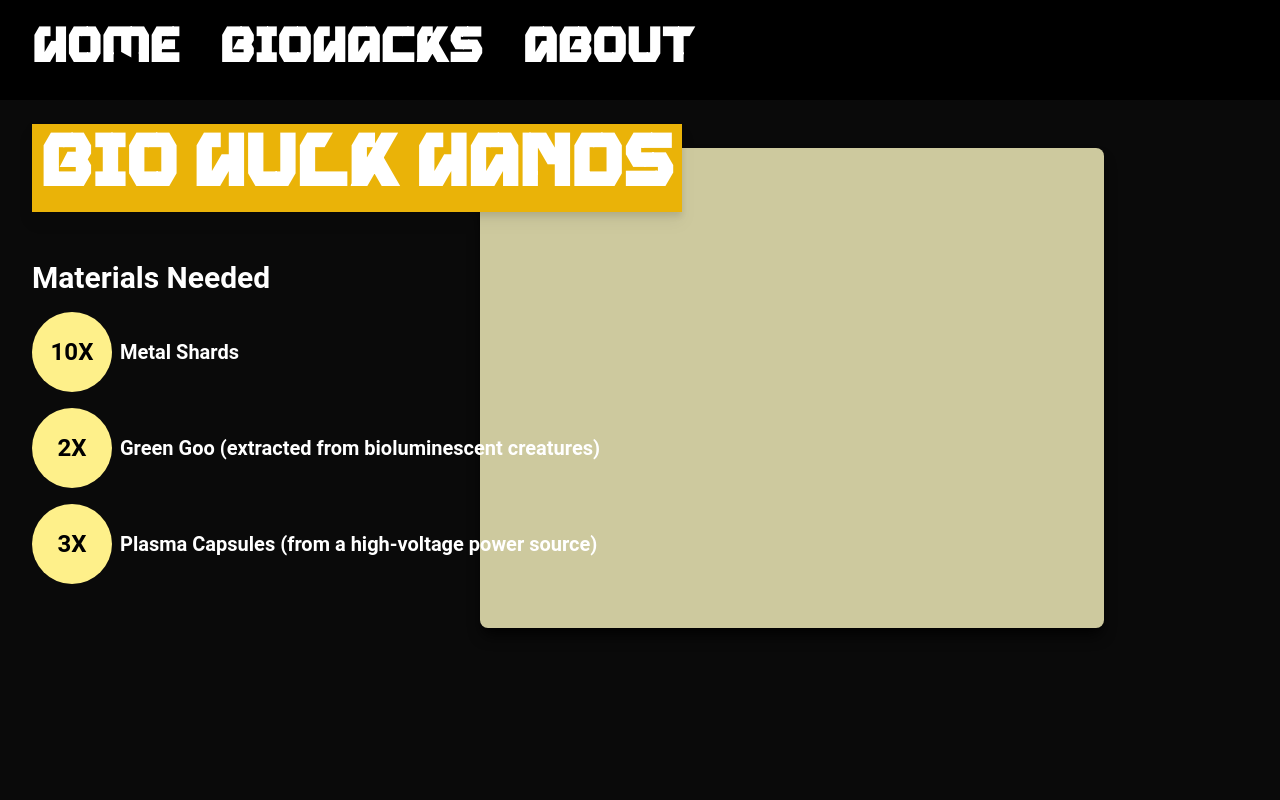
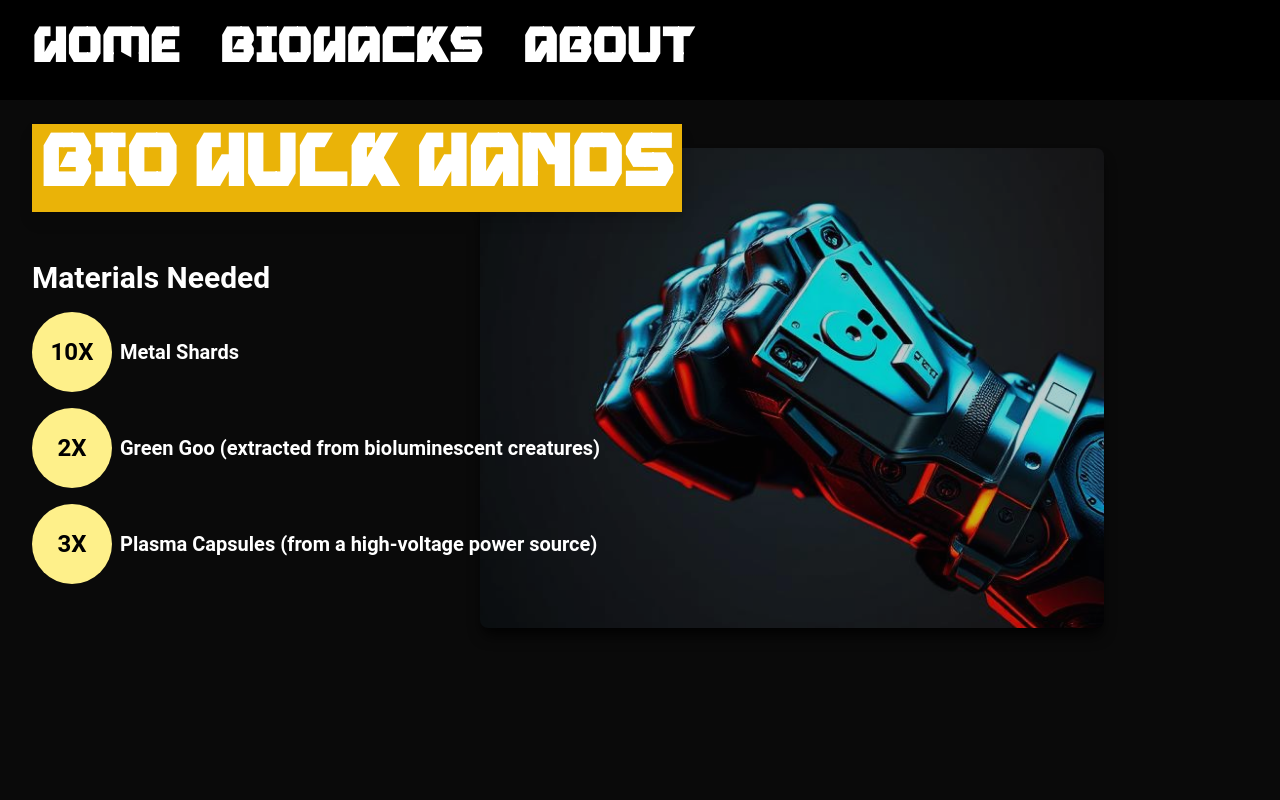
Before and after one commit to guitar6029/cyberpunk-recipe, a Next.js app: page /biohacks/f34545256 in a window 1280 px wide. Shown: the top 800 px of the page. Built offline with nearby package versions, Linux system fonts and the light colour scheme.

Commit message:
update background image path

```diff
--- a/app/biohacks/[hack]/page.tsx
+++ b/app/biohacks/[hack]/page.tsx
@@ -12,13 +12,14 @@ const HackDetails: React.FC = () => {
   const { hack } = params;
   const [gadget, setGadget] = useState<TGadget | null>(null);
   const [loading, setLoading] = useState(true);
-
+  const [imgSource, setImgSource] = useState("");
   useEffect(() => {
     const timeoutId = setTimeout(() => {
       const findGadget = gadgets.find((gadget: TGadget) => gadget.id === hack);
 
       if (findGadget) {
         setGadget(findGadget);
+        setImgSource(findGadget.img.src);
         setLoading(false);
       } else {
         setGadget(null);
@@ -59,7 +60,7 @@ const HackDetails: React.FC = () => {
           <div
             style={{
               zIndex: -1,
-              backgroundImage: `url(${gadget?.img})`,
+              backgroundImage: `url(${imgSource})`,
               backgroundSize: "cover",
               backgroundPosition: "center",
               backgroundRepeat: "no-repeat",
```
